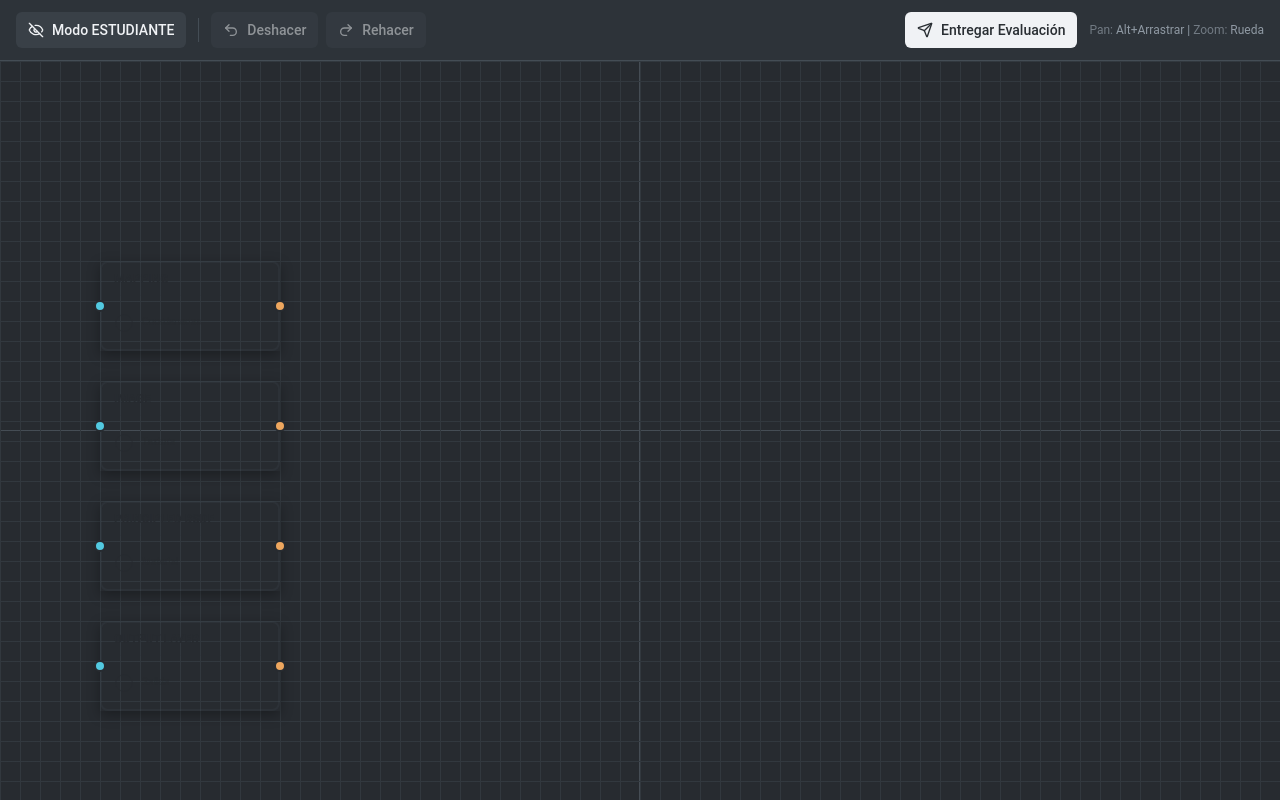
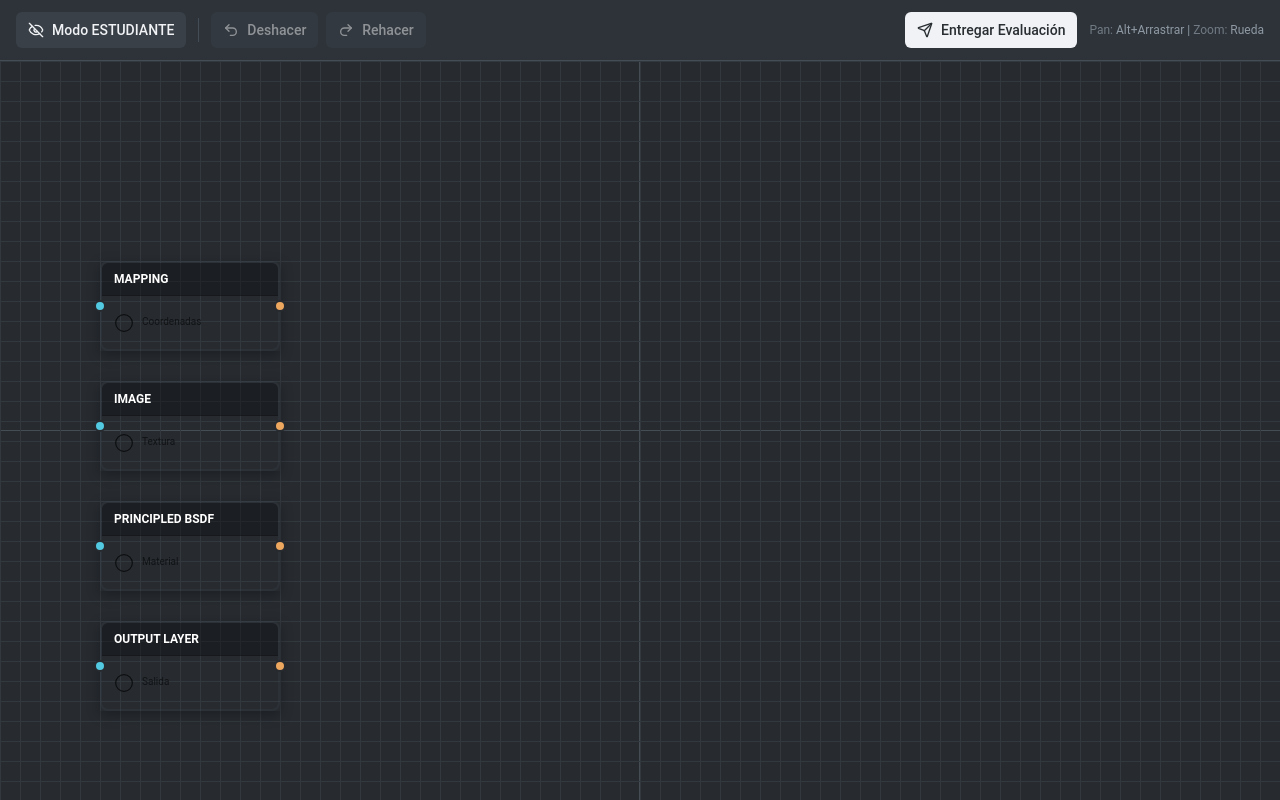
Before and after one commit to TantoG/pastel-node-flow, a React (Vite) app: page / in a window 1280 px wide. Built offline with nearby package versions, Linux system fonts and the light colour scheme; the HTML template or start-up script is replaced by a standard one.

Commit message:
Fix: Ensure node titles are displayed

```diff
--- a/src/components/Node.tsx
+++ b/src/components/Node.tsx
@@ -173,7 +173,7 @@ export const Node = ({
     >
       <div className={`w-full h-full ${colorClass} rounded-lg border-2 border-border/20 overflow-hidden flex flex-col`}>
         {/* Header */}
-        <div className="px-3 py-2 border-b border-canvas-bg/10 bg-canvas-bg/5">
+        <div className="px-3 py-2 border-b border-black/20 bg-black/30">
           {isEditing ? (
             <input
               ref={inputRef}
@@ -182,12 +182,12 @@ export const Node = ({
               onChange={(e) => setEditValue(e.target.value)}
               onBlur={handleEditBlur}
               onKeyDown={handleEditKeyDown}
-              className="w-full bg-canvas-bg/20 text-canvas-bg text-xs font-medium px-1 py-0.5 rounded border border-canvas-bg/30 focus:outline-none focus:border-canvas-bg/50"
+              className="w-full bg-white/90 text-gray-900 text-xs font-medium px-1 py-0.5 rounded border border-white/50 focus:outline-none focus:ring-2 focus:ring-white/60"
               onClick={(e) => e.stopPropagation()}
               onMouseDown={(e) => e.stopPropagation()}
             />
           ) : (
-            <div className="text-xs font-medium text-canvas-bg flex items-center justify-between">
+            <div className="text-xs font-medium text-white flex items-center justify-between">
               <span className="truncate font-bold">
                 {testMode ? node.hiddenName : node.displayName}
               </span>
@@ -197,9 +197,9 @@ export const Node = ({
 
         {/* Body */}
         <div className="flex-1 flex items-center gap-2 px-3 py-1">
-          <IconComponent className="w-5 h-5 text-canvas-bg/60 flex-shrink-0" strokeWidth={1.5} />
+          <IconComponent className="w-5 h-5 text-black/70 flex-shrink-0" strokeWidth={1.5} />
           {node.description && (
-            <span className="text-[10px] text-canvas-bg/50 truncate leading-tight">
+            <span className="text-[10px] text-black/60 truncate leading-tight">
               {node.description}
             </span>
           )}
```
